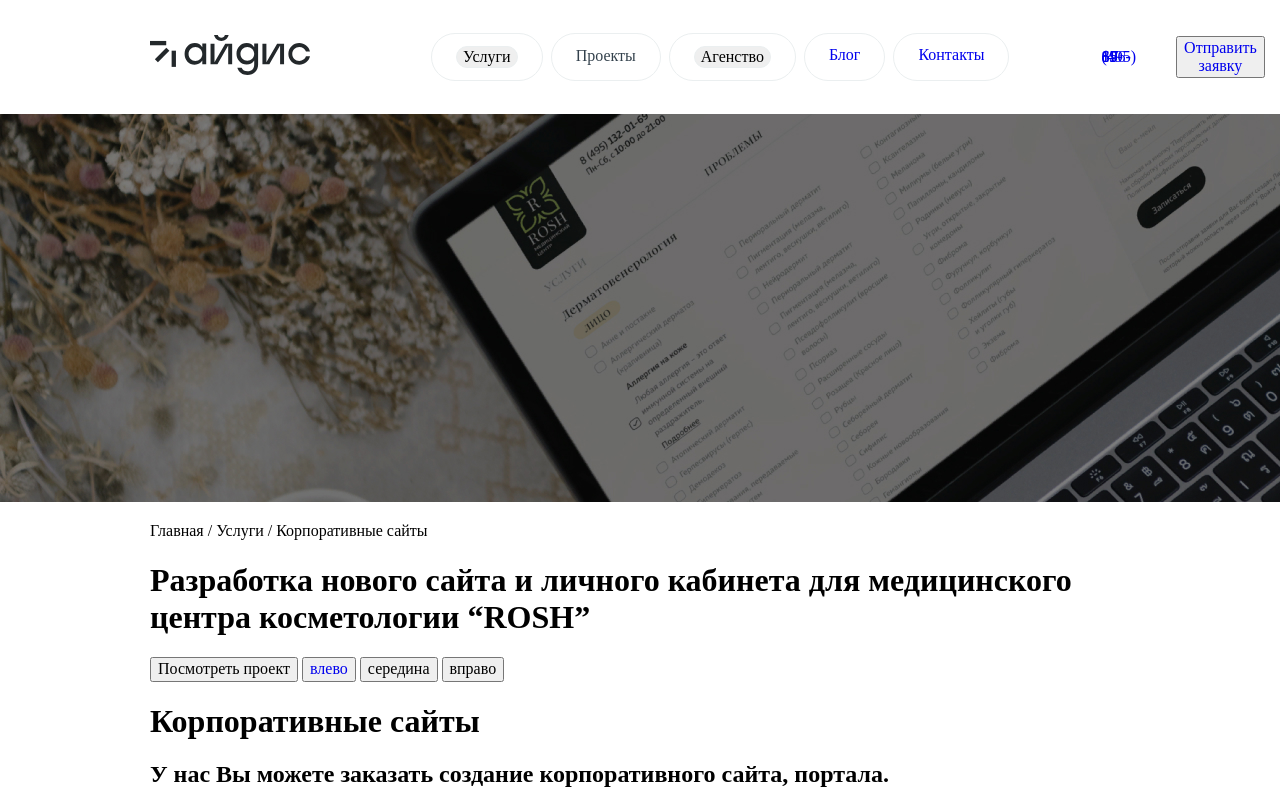
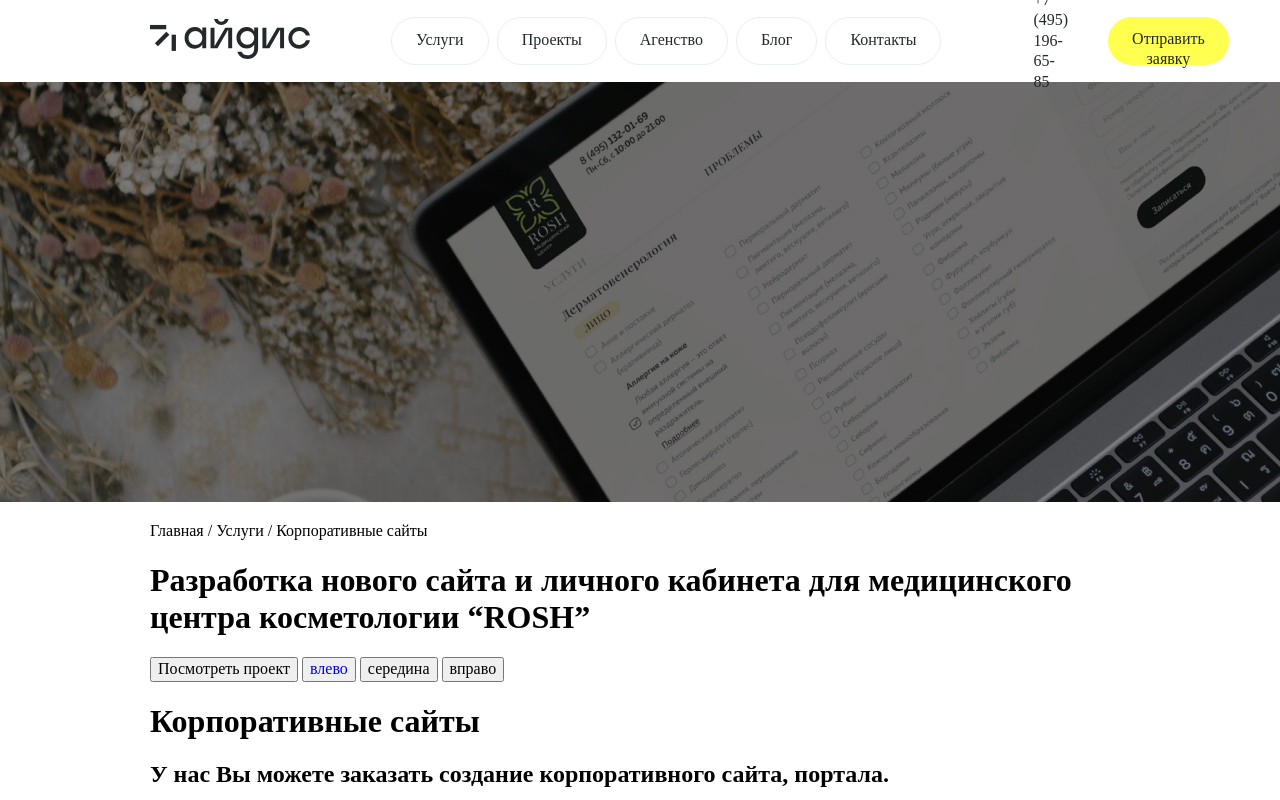
Before and after one commit to DariaVerseau/_aidis_, a plain HTML site: page index.html in a window 1280 px wide. Shown: the top 800 px of the page. Drawn offline with Linux system fonts and the light colour scheme; a web font is replaced by a local one.

Commit message:
Стилизую header

```diff
--- a/css/style.css
+++ b/css/style.css
@@ -17,12 +17,12 @@
 }
 
 :root {
-  --text-color: ;
-  --text-color-hover ;
-  --primary-color ;
-  --ui-color ;
-  --bg-color ;
-  --section-color ;
+  --text-color: #23282B;
+  --text-color-hover;
+  --primary-color;
+  --request-color: #FFFF50;
+  --bg-color;
+  --section-color;
 }
 
 
@@ -32,6 +32,7 @@ html {
 
 body {
   font-family: 'GrandisExtended-Black';
+  height: 100%;
 }
 
 a {
@@ -46,6 +47,10 @@ figure {
 *::before,
 *::after {
   box-sizing: border-box;
+}
+
+.logo {
+  flex-shrink: 0;
 }
 
 .container {
@@ -66,12 +71,45 @@ figure {
 
 }
 
+.main {
+  flex: 1 1 auto;
+}
+
+.footer {
+  text-align: center;
+
+}
+
 .header__container {
   position: relative;
   display: flex;
-  min-height: 82px;
+  max-height: 82px;
   align-items: center;
   background-color: white;
+}
+
+.h1 {
+  margin: 0;
+  font-family: GrandisExtended-Black;
+  font-size: 1.875rem;
+  line-height: 120%;
+  color: var(--text-color);
+}
+
+.h2 {
+  margin: 0;
+  font-family: GrandisExtended-Black;
+  font-size: 1.875rem;
+  line-height: 120%;
+  color: var(--text-color);
+}
+
+.h3 {
+  margin: 0;
+  font-family: GrandisExtended-Black;
+  font-size: 1.875rem;
+  line-height: 120%;
+  color: var(--text-color);
 }
 
 .menu {
@@ -85,11 +123,12 @@ figure {
   border-radius: 100px;
   padding: 12px 24px;
   height: 48px;
+  width: auto;
 
 }
 
 .menu__link {
-  color: #34424D;
+  color: var(--text-color);
   font-weight: 400;
   line-height: 128%;
 }
@@ -98,17 +137,15 @@ figure {
 .wrapper {
   min-height: 100%;
   overflow: hidden;
+  display: flex;
+  flex-direction: column;
 }
 
 .service-menu {
   display: none;
 }
 
-.item-btn {
-  border: 1px solid #EBEFF0;
-  border-radius: 100px;
-
-}
+.item-btn {}
 
 .ag-menu {
   display: none;
@@ -116,10 +153,10 @@ figure {
 
 .menu__items {
   display: flex;
-
+  padding-left: 0px;
   list-style: none;
   align-items: center;
-  justify-content: space-between;
+
 }
 
 .menu__item:not(:first-child) {
@@ -133,8 +170,16 @@ figure {
   font-style: normal;
   font-weight: 500;
   font-size: 16px;
-  line-height: 0;
+  line-height: 1.5%;
   margin-right: 40px;
 }
 
-.application {}
+.request {
+  border: #FFFF50;
+  background: #FFFF50;
+  border-radius: 100px;
+  width: 212px;
+  height: 48px;
+  padding: 12px 24px;
+
+}
--- a/index.html
+++ b/index.html
@@ -25,8 +25,7 @@
         <nav class="menu">
           <div class="header__item">
             <ul class="menu__items">
-              <li class="menu__item"><button type="button" class="item-btn">Услуги<span class="caret"></span>
-                </button></li>
+              <li class="menu__item"><a href="#" class="menu__link">Услуги<span class="caret"></span></a></li>
               <ul class="service-menu">
                 <li>
                   <a href="#" class="menu__link">Аналитика и стратегия</a>
@@ -98,7 +97,7 @@
                 </li>
               </ul>
               <li class="menu__item"><a href="#" class="menu__link">Проекты</a></li>
-              <li class="menu__item"><button class="item-btn" type="button">Агенство<span class="caret"></span></button></li>
+              <li class="menu__item"><a href="#" class="menu__link">Агенство<span class="caret"></span></a></li>
               <ul class="ag-menu">
                 <li class="ag__item"><a href="#" class="menu__link">О компании</a></li>
                 <li class="ag__item"><a href="#" class="menu__link">Условия работы</a></li>
@@ -109,21 +108,21 @@
                 <li class="ag__item"><a href="#" class="menu__link">Продукты</a></li>
                 <li class="ag__item"><a href="#" class="menu__link">Документы</a></li>
               </ul>
-              <li class="menu__item"><a href="#">Блог</a></li>
-              <li class="menu__item"><a href="#">Контакты</a></li>
+              <li class="menu__item"><a href="#" class="menu__link">Блог</a></li>
+              <li class="menu__item"><a href="#" class="menu__link">Контакты</a></li>
 
             </ul>
           </div>
         </nav>
 
         <div class="header__item number">
-          <a href="tel:+74951966585">+7 (495) 196-65-85</a>
+          <a href="tel:+74951966585" class="menu__link">+7 (495) 196-65-85</a>
         </div>
-        <button type="button" class="header__item application"><a href="/">Отправить заявку</a></button>
+        <button type="button" class="header__item request"><a href="/" class="menu__link">Отправить заявку</a></button>
       </div>
 
   </header>
-  <main>
+  <main class="main">
     <img src="/assets/picture/background.jpg" class="header-img" alt="background">
     <div class="container">
       <section>
@@ -231,13 +230,13 @@
       </section>
     </div>
   </main>
-  <footer>
+  <footer class="footer">
     <div class="container">
       <hr>
       <address>
         <div class="address">
-          <a href="+74951966585">+7 (495) 196 65 85</a>
-          <a href="info@idees.ru">info@idees.ru</a>
+          <a href="+74951966585" class="menu__link">+7 (495) 196 65 85</a>
+          <a href="info@idees.ru" class="menu__link">info@idees.ru</a>
         </div>
       </address>
       <div class="slogan">Давайте создавать</div>
```
